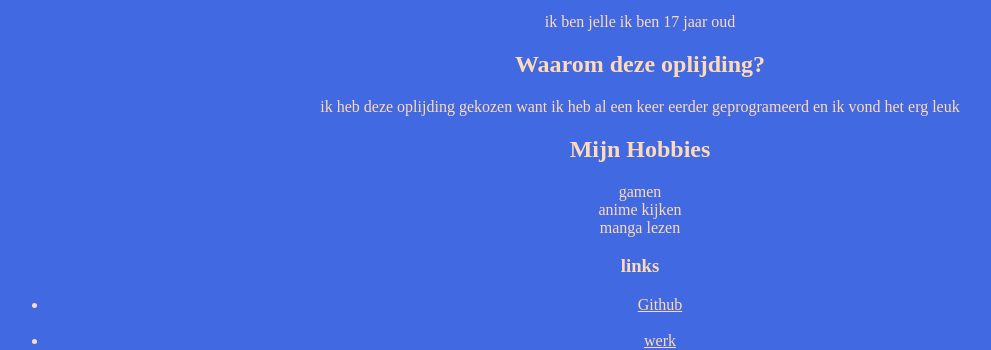
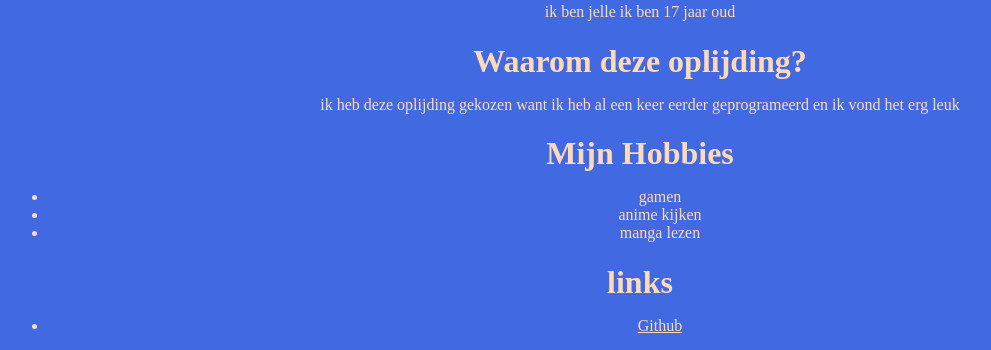
Before and after one commit to pinglecan/Statische-Front-end, a plain HTML site: page module_1/mijn website/index.html in a window 1280 px wide. Shown: the part 583-933 px from the top of the page, without its empty margins (0-991 px from the left). Drawn offline with Linux system fonts and the light colour scheme.

Commit message:
updates website

```diff
--- a/module_1/mijn website/index.html
+++ b/module_1/mijn website/index.html
@@ -13,20 +13,21 @@
 			<img src="https://media.discordapp.net/attachments/796310410583212042/1044897686266064908/ff36c440-5974-499b-9a69-63307e1f7415.JPG" alt="the one and only" width="400" height="500">
 			<p> ik ben jelle ik ben 17 jaar oud</p>
 
-		<h2>Waarom deze oplijding?</h2>
+		<h1>Waarom deze oplijding?</h1>
 		<p> ik heb deze oplijding gekozen want ik heb al een keer eerder geprogrameerd en ik vond het erg leuk </p>
-		<h2>Mijn Hobbies</h2>
+		<h1>Mijn Hobbies</h1>
+	<ul>
+		<li>gamen</li>
+		<li>anime kijken</li>
+		<li>manga lezen</li>
+	</ul>
 
-	<p>gamen<br>anime kijken<br>manga lezen</p>
-		<h3>links</h3>
-		<p></p>
+	<h1>links</h1>
 		<ul>
 			<li><a href="https://github.com/pinglecan">Github</a><br></li>
 			<li><a href="work.html">werk</a><br></li>
 			<li><a href="school.html">educatie</a></li>
 		</ul>
-
-			<img src="https://cdn.discordapp.com/attachments/1043138120180310108/1043138290557145168/20221118_131842.jpg" alt="sadje pingle" width="2" height="2">
 	</body>
 
 </html>
--- a/module_1/mijn website/styles/styles.css
+++ b/module_1/mijn website/styles/styles.css
@@ -4,32 +4,30 @@ body{
 h1{
     color:peachpuff;
     text-align: center;
+    margin-bottom: 12px;
 }
 
 img {
     display: block;
     margin-left: auto;
     margin-right: auto;
-  }
-
-h2{
-    color: peachpuff;
-    text-align: center;
-
 }
 
 p{
     text-align: center;
     color:peachpuff
 }
+
 ul{
     text-align: center;
     color: peachpuff;
+    list-style-position: unset;
 }
 li{
     text-align: center;
     color: peachpuff;
 }
+
 h3{
     text-align: center;
     color: peachpuff    ;
```
Lines whose indentation alone changed are shown as unchanged.
